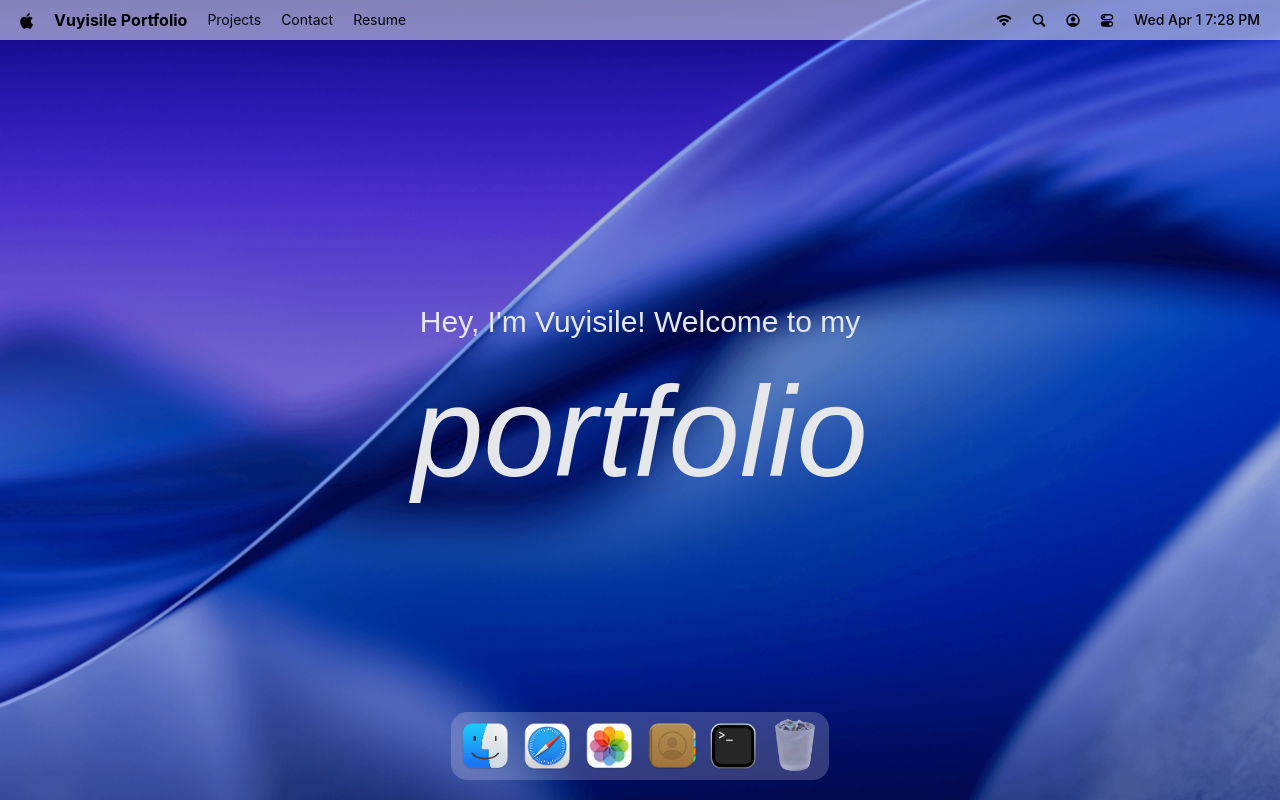
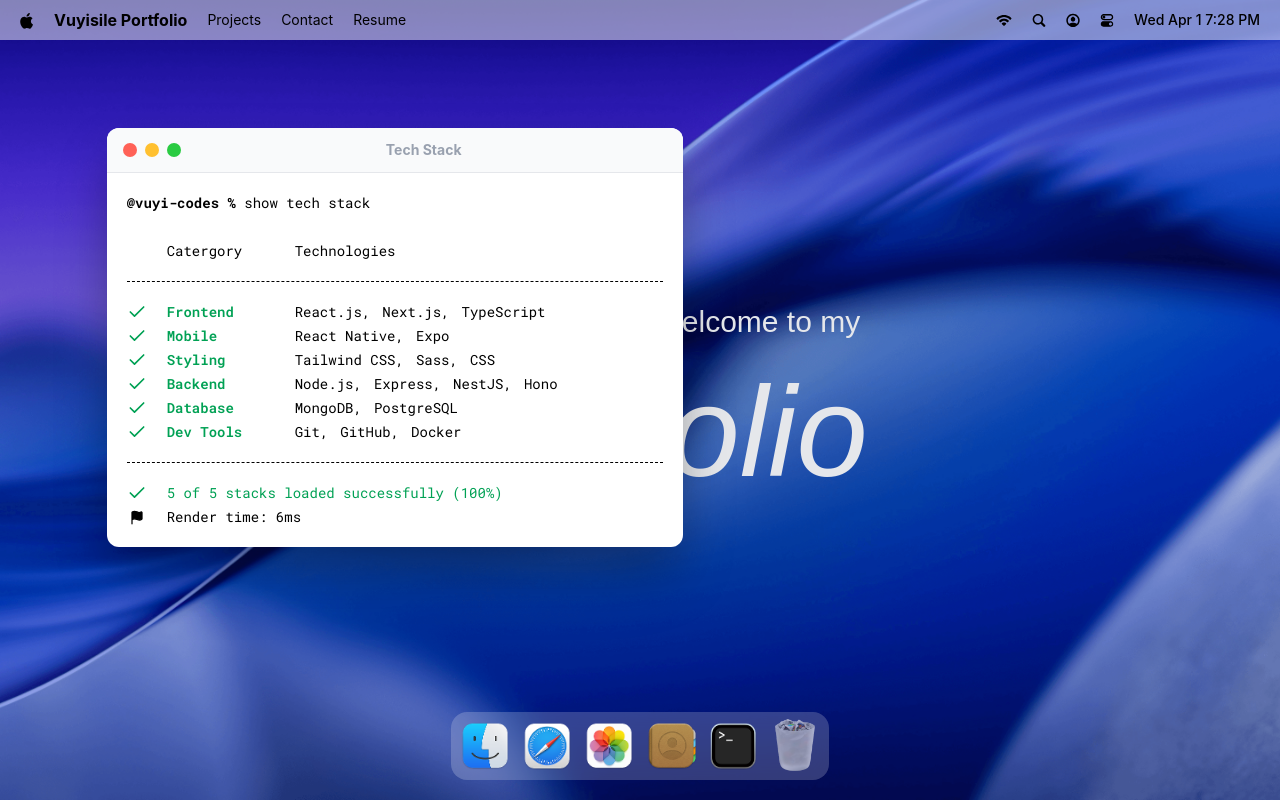
Before and after one commit to vuyi-codes/macOS-portfolio-, a React (Vite) app: page / in a window 1280 px wide. Both pictures are taken after a click on the button 733 px from the left and 746 px from the top of the page. Built offline with nearby package versions, Linux system fonts and the light colour scheme; a web font is replaced by a local one.

Commit message:
Implement hoc for managing window states and add the Terminal window

```diff
--- a/package.json
+++ b/package.json
@@ -14,11 +14,13 @@
     "@tailwindcss/vite": "^4.2.2",
     "dayjs": "^1.11.20",
     "gsap": "^3.14.2",
+    "immer": "^11.1.4",
     "lucide-react": "^1.7.0",
     "react": "^19.2.4",
     "react-dom": "^19.2.4",
     "react-tooltip": "^5.30.0",
-    "tailwindcss": "^4.2.2"
+    "tailwindcss": "^4.2.2",
+    "zustand": "^5.0.12"
   },
   "devDependencies": {
     "@eslint/js": "^9.39.4",
--- a/src/App.jsx
+++ b/src/App.jsx
@@ -1,14 +1,21 @@
 import Dock from "#components/Dock"
 import Navbar from "#components/Navbar"
 import Welcome from "#components/Welcome"
+import { Draggable } from "gsap/Draggable"
+import gsap from "gsap"
+import { Terminal } from "#windows"
 
 
+
+gsap.registerPlugin(Draggable);
 function App() {
   return (
     <main>
       <Navbar />
       <Welcome />
       <Dock />
+
+      <Terminal />
     </main>
   )
 }
--- a/src/components/Dock.jsx
+++ b/src/components/Dock.jsx
@@ -3,9 +3,12 @@
 import { useRef } from "react"
 import { useGSAP } from "@gsap/react";
 import gsap from "gsap";
+import useWindowStore from "#store/window";
 
 
 const Dock = () => {
+    const { openWindow, closeWindow, windows} = useWindowStore();
+
     const dockRef = useRef(null);
 
     useGSAP(() => {
@@ -51,7 +54,22 @@
     }, []);
 
 
-    const toggleApp = (app) => {};
+    const toggleApp = (app) => {
+        if(!app.canOpen) return;
+
+        const window = windows[app.id];
+
+        if(window.isOpen) {
+            closeWindow(app.id);
+        } else {
+            openWindow(app.id);
+        }
+
+        if(!window) {
+            console.error(`Window not found for app: ${app.id}`);
+            return;
+        }
+    };
 
   return (
     <section id="dock">
--- /dev/null
+++ b/src/components/WindowControls.jsx
@@ -0,0 +1,14 @@
+import useWindowStore from '#store/window';
+import React from 'react'
+
+const WindowControls = ({ target }) => {
+  const { closeWindow } = useWindowStore();
+
+  return <div id='window-controls'>
+    <div className='close' onClick={() => closeWindow (target)} />
+    <div className='minimize' />
+    <div className='maximize' />
+  </div>;
+};
+
+export default WindowControls;
--- /dev/null
+++ b/src/hoc/WindowWrapper.jsx
@@ -0,0 +1,54 @@
+import useWindowStore from "#store/window";
+import { useGSAP } from "@gsap/react";
+import gsap from "gsap";
+import { Draggable } from "gsap/Draggable";
+import { useLayoutEffect, useRef } from "react";
+
+
+const WindowWrapper = (Component, windowKey) => {
+    const Wrapped = (props) => {
+        const { focusWindow, windows } = useWindowStore();
+        const { isOpen, zIndex } = windows[windowKey];
+        const ref = useRef(null);
+
+        useGSAP(() => {
+            const el = ref.current;
+
+            if(!el || !isOpen) return;
+
+            el.style.display = "block";
+
+            gsap.fromTo(el, { scale: 0.8, opacity: 0, y: 40}, { scale: 1, opacity: 1, y: 0, duration: 0.4, ease: "power3.out"});
+        }, [isOpen]);
+
+        useGSAP(() => {
+            const el = ref.current;
+
+            if(!el) return;
+
+            const [instance] = Draggable.create(el, { onPress: () => focusWindow(windowKey)});
+
+            return () => instance.kill();
+        }, []);
+
+        useLayoutEffect(() => {
+            const el = ref.current;
+
+            if(!el) return;
+
+            el.style.display = isOpen ? "block" : "none";
+        }, [isOpen]);
+
+        return (
+        <section id={windowKey} ref={ref} style={{zIndex}} className="absolute">
+            <Component { ...props} />
+        </section>
+        );
+    };
+
+    Wrapped.displayName = `WindowWrapper(${Component.displayName || Component.name || "Component"})`;
+
+    return Wrapped;
+};
+
+export default WindowWrapper
--- /dev/null
+++ b/src/store/window.js
@@ -0,0 +1,34 @@
+import { INITIAL_Z_INDEX, WINDOW_CONFIG } from "#constants";
+import { create } from "zustand"
+import { immer } from "zustand/middleware/immer"
+
+const useWindowStore = create(immer((set) => ({
+    windows: WINDOW_CONFIG,
+    nextZIndex: INITIAL_Z_INDEX + 1,
+
+    openWindow: (windowKey, data =null) => set((state) => {
+        const win = state.windows[windowKey];
+        if(!win) return;
+        win.isOpen = true;
+        win.zIndex = state.nextZIndex;
+        win.data = data ?? win.data;
+        state.nextZIndex++;
+    }),
+
+    closeWindow: (windowKey) => set((state) => {
+        const win = state.windows[windowKey];
+        if(!win) return;
+        win.isOpen = false;
+        win.zIndex = INITIAL_Z_INDEX;
+        win.data = null;
+        state.nextZIndex++;
+    }),
+
+    focusWindow: (windowKey) => set((state) => {
+        const win = state.windows[windowKey];
+        win.zIndex = state.nextZIndex++;
+    }),
+
+})));
+
+export default useWindowStore;
--- /dev/null
+++ b/src/windows/Terminal.jsx
@@ -0,0 +1,59 @@
+import WindowControls from "#components/WindowControls";
+import { techStack } from "#constants";
+import WindowWrapper from "#hoc/WindowWrapper";
+import { Check, Flag } from "lucide-react";
+
+
+const Terminal = () => {
+  return (
+  <>
+    <div id="window-header">
+        <WindowControls target="terminal" />
+        <h2>Tech Stack</h2>
+    </div>
+
+    <div className="techstack">
+      <p>
+          <span className="font-bold">@vuyi-codes % </span>
+          show tech stack
+      </p>
+
+      <div className="label">
+        <p className="w-32">Catergory</p>
+        <p>Technologies</p>
+      </div>
+
+      <ul className="content">
+        {techStack.map(({category, items}) => (
+            <li key={category} className="flex items-center">
+                <Check className="check" size={20} />
+                <h3>{category}</h3>
+
+                <ul>
+                    {items.map((item, i) => (
+                        <li key={i}>{item}{i < items.length - 1 ? "," : ""}</li>
+                    ))}
+                </ul>
+            </li>
+        ))}
+      </ul>
+
+      <div className="footnote">
+        <p>
+            <Check size={20}/> 5 of 5 stacks loaded successfully (100%)
+        </p>
+
+        <p className="text-black">
+            <Flag size={15} fill="black" />
+            Render time: 6ms
+        </p>
+      </div>
+    </div>
+  </>
+
+  );
+};
+
+const TerminalWindow = WindowWrapper(Terminal, "terminal");
+
+export default TerminalWindow;
--- /dev/null
+++ b/src/windows/index.js
@@ -0,0 +1,3 @@
+import Terminal from "#windows/Terminal";
+
+export { Terminal };
```
Also changed, not shown: 1 other file (tests, documents, lock files or other folders).
